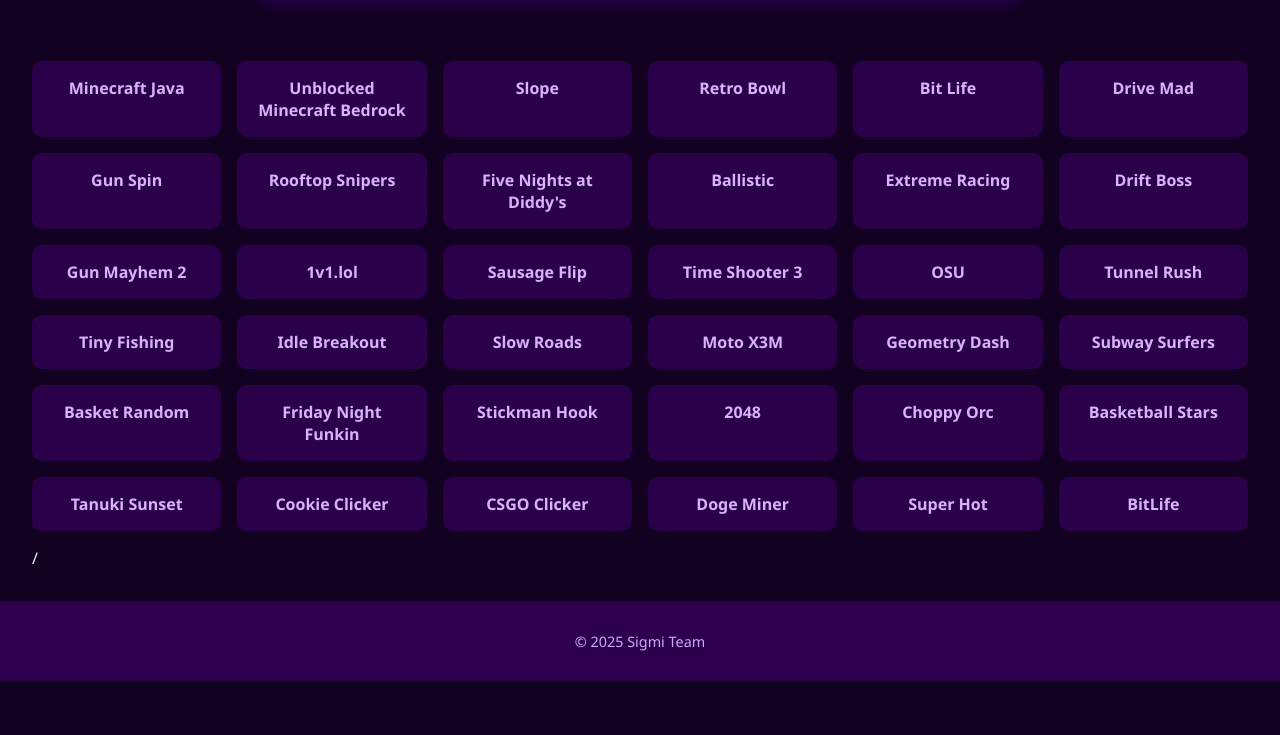
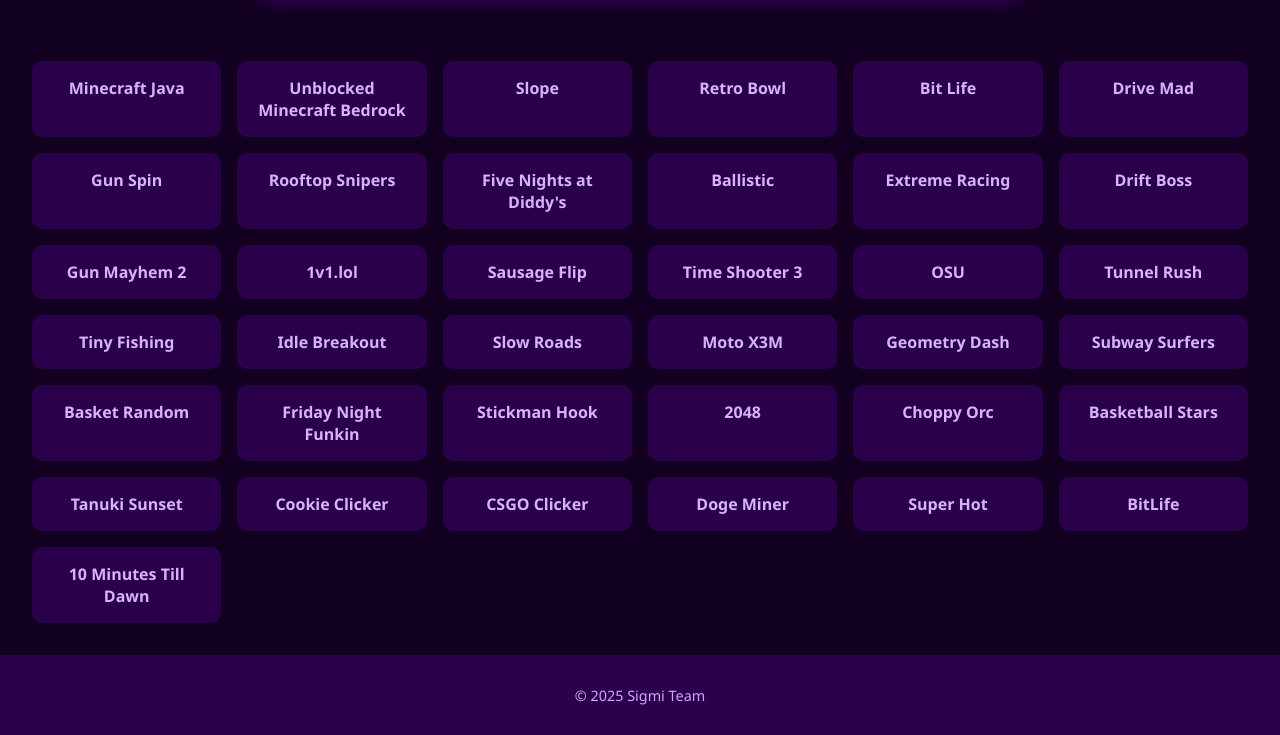
Before and after one commit to ezunblocktheopps/ezunblocktheopps.github.io, a plain HTML site: page index.html in a window 1280 px wide. Shown: the part 1397-2132 px from the top of the page. Before the commit the page ends 2078 px from the top, so only its background shows below. Drawn offline with Linux system fonts and the light colour scheme.

Commit message:
Update index.html

```diff
--- a/index.html
+++ b/index.html
@@ -247,7 +247,8 @@
     <div class="game"><a href="https://amazingwebsitesupersigma.github.io/dogeminer/" target="_blank">Doge Miner</a></div>
     <div class="game"><a href="https://quiz-50.github.io/action-games/superhot/" target="_blank">Super Hot</a></div>
     <div class="game"><a href="https://quiz-50.github.io/strategy-games/bitlife/" target="_blank">BitLife</a></div>
-    /
+    <div class="game"><a href="https://quiz-50.github.io/action-games/10-minutes-till-dawn/" target="_blank">10 Minutes Till Dawn</a></div>
+
   </section>
 
   <footer>
```
